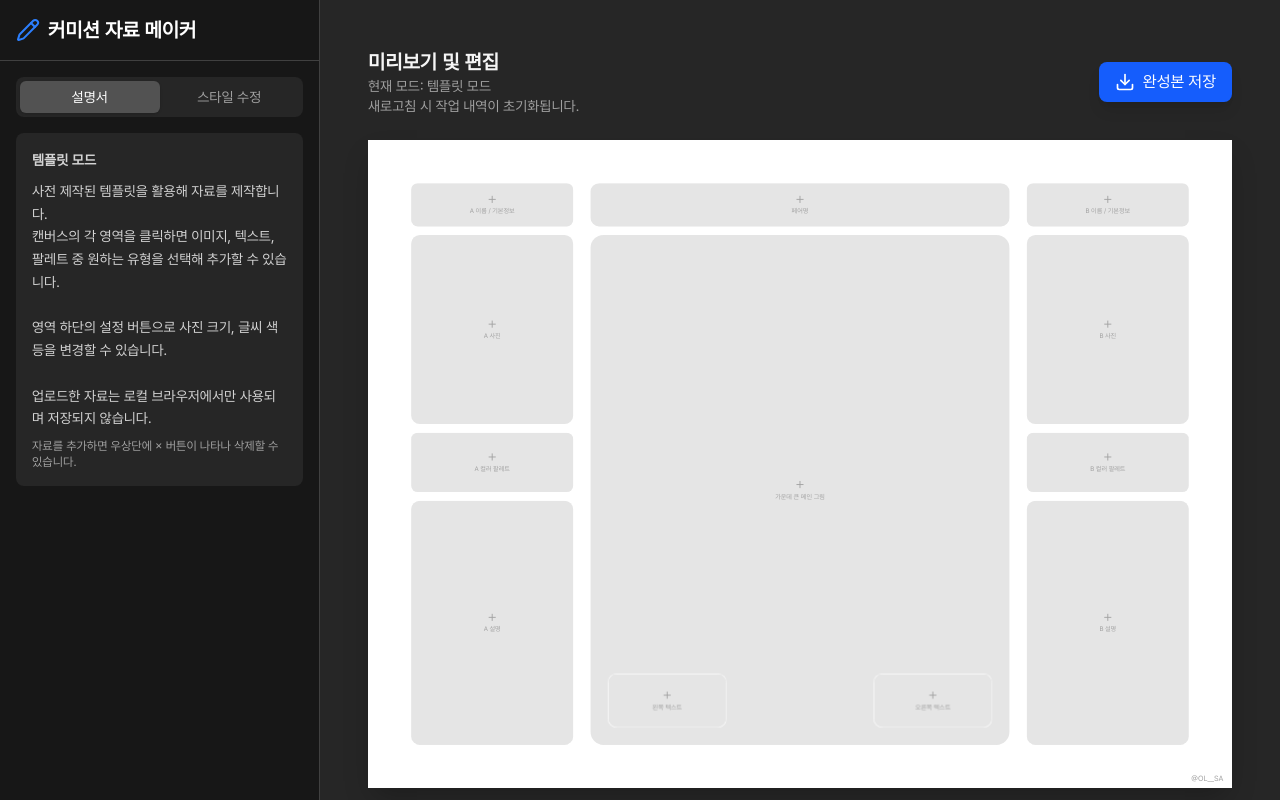
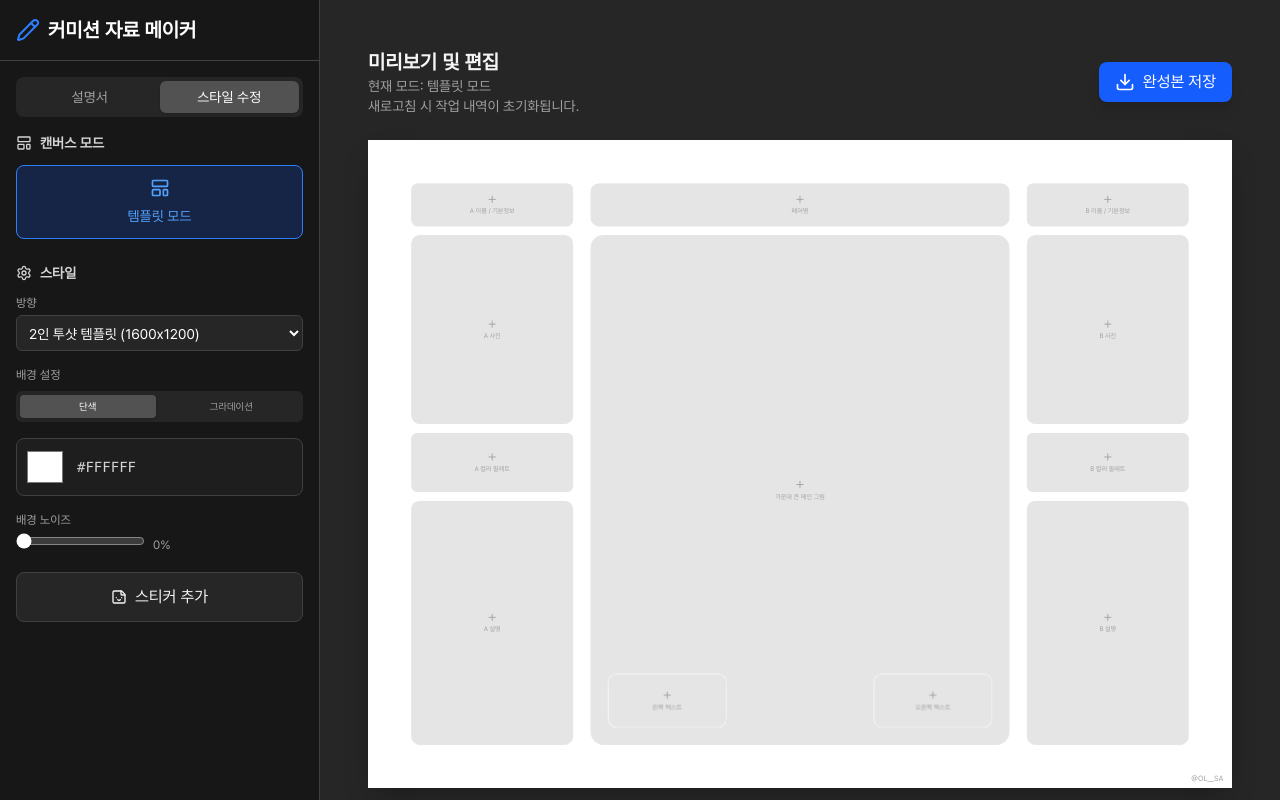
Before and after one commit to avocado8/reference-maker, a React (Vite) app: page / in a window 1280 px wide. Built offline with nearby package versions, Linux system fonts and the light colour scheme.

Commit message:
feat: 다인 템플릿 인원수 선택창 삭제 및 기본값 사용:

```diff
--- a/src/components/Sidebar.tsx
+++ b/src/components/Sidebar.tsx
@@ -20,7 +20,7 @@ interface SidebarProps {
 export default function Sidebar({ className }: SidebarProps) {
   const { settings, updateSettings } = useCanvasSettings();
   const { addAsset, addSticker, clearAll } = useAssets();
-  const [activeTab, setActiveTab] = useState<"assets" | "settings">("assets");
+  const [activeTab, setActiveTab] = useState<"info" | "settings">("settings");
 
   const handleModeChange = (mode: "template" | "free") => {
     if (settings.mode === mode) return;
@@ -50,10 +50,10 @@ export default function Sidebar({ className }: SidebarProps) {
 
       <div className="flex bg-neutral-800 p-1 m-4 rounded-lg">
         <button
-          onClick={() => setActiveTab("assets")}
+          onClick={() => setActiveTab("info")}
           className={clsx(
             "flex-1 py-1.5 text-sm font-medium rounded-md transition-colors",
-            activeTab === "assets"
+            activeTab === "info"
               ? "bg-neutral-600 text-white shadow"
               : "text-neutral-400 hover:text-white",
           )}
@@ -145,8 +145,7 @@ export default function Sidebar({ className }: SidebarProps) {
                       </select>
 
                       {/* 다인 템플릿: 인원수 선택 후 변경 버튼 */}
-                      {settings.templateType === "multi" &&
-                        settings.multiCount !== undefined && (
+                      {settings.templateType === "multi" && (
                         <div className="mt-3">
                           <label className="block text-xs text-neutral-400 mb-2">
                             인원수 ({settings.multiCount}명)
@@ -329,7 +328,7 @@ export default function Sidebar({ className }: SidebarProps) {
           </div>
         )}
 
-        {activeTab === "assets" && (
+        {activeTab === "info" && (
           <div className="space-y-4">
             {settings.mode === "template" ? (
               <>
--- a/src/components/canvas/TemplateModeCanvas.tsx
+++ b/src/components/canvas/TemplateModeCanvas.tsx
@@ -5,40 +5,10 @@ import SingleTemplatePortrait from "./templates/SingleTemplatePortrait";
 import { getMultiCols } from "../../utils/getMultiDimensions";
 import DoubleTemplateTwoshot from "./templates/DoubleTemplateTwoshot";
 
-/** 다인 템플릿 인원수 선택 화면 (multiCount가 undefined일 때 표시) */
-function MultiCountPicker() {
-  const { updateSettings } = useCanvasSettings();
-
-  return (
-    <div className="w-full h-full flex flex-col items-center justify-center gap-8 bg-neutral-50">
-      <div className="text-center">
-        <h2 className="text-3xl font-bold text-neutral-700 mb-2">
-          인원수 선택
-        </h2>
-      </div>
-      <div className="flex flex-wrap justify-center gap-3 max-w-md">
-        {Array.from({ length: 10 }, (_, i) => i + 1).map((n) => (
-          <button
-            key={n}
-            onClick={() => updateSettings({ multiCount: n })}
-            className="w-16 h-16 text-xl font-bold rounded-2xl bg-white border-2 border-neutral-200 hover:border-blue-400 hover:text-blue-600 hover:bg-blue-50 transition-all shadow-sm"
-          >
-            {n}
-          </button>
-        ))}
-      </div>
-      <p className="text-xs text-neutral-400">최대 10인까지 지원됩니다</p>
-    </div>
-  );
-}
-
 export default function TemplateModeCanvas() {
   const { settings } = useCanvasSettings();
 
   const renderMulti = () => {
-    if (settings.multiCount === undefined) {
-      return <MultiCountPicker />;
-    }
     const count = settings.multiCount;
     const cols = getMultiCols(count);
     return <MultiTemplate count={count} cols={cols} />;
--- a/src/store/CanvasSettingsContext.tsx
+++ b/src/store/CanvasSettingsContext.tsx
@@ -21,6 +21,7 @@ const defaultSettings: CanvasSettings = {
   gradientColorStart: "#ffffff",
   gradientColorEnd: "#e5e7eb",
   gradientAngle: 180,
+  multiCount: 4,
 };
 
 const CanvasSettingsContext = createContext<
--- a/src/types/canvas.ts
+++ b/src/types/canvas.ts
@@ -11,7 +11,7 @@ export interface CanvasSettings {
   mode: CanvasMode;
   orientation: CanvasOrientation;
   templateType?: TemplateType;
-  multiCount?: number; // 다인 템플릿 인원수 (undefined = 미선택 → 픽커 표시)
+  multiCount: number; // 다인 템플릿 인원수 (미선택/기본값 4)
   backgroundColor: string;
   cardBackgroundColor: string;
   borderColor: string;
```
Lines whose indentation alone changed are shown as unchanged.
